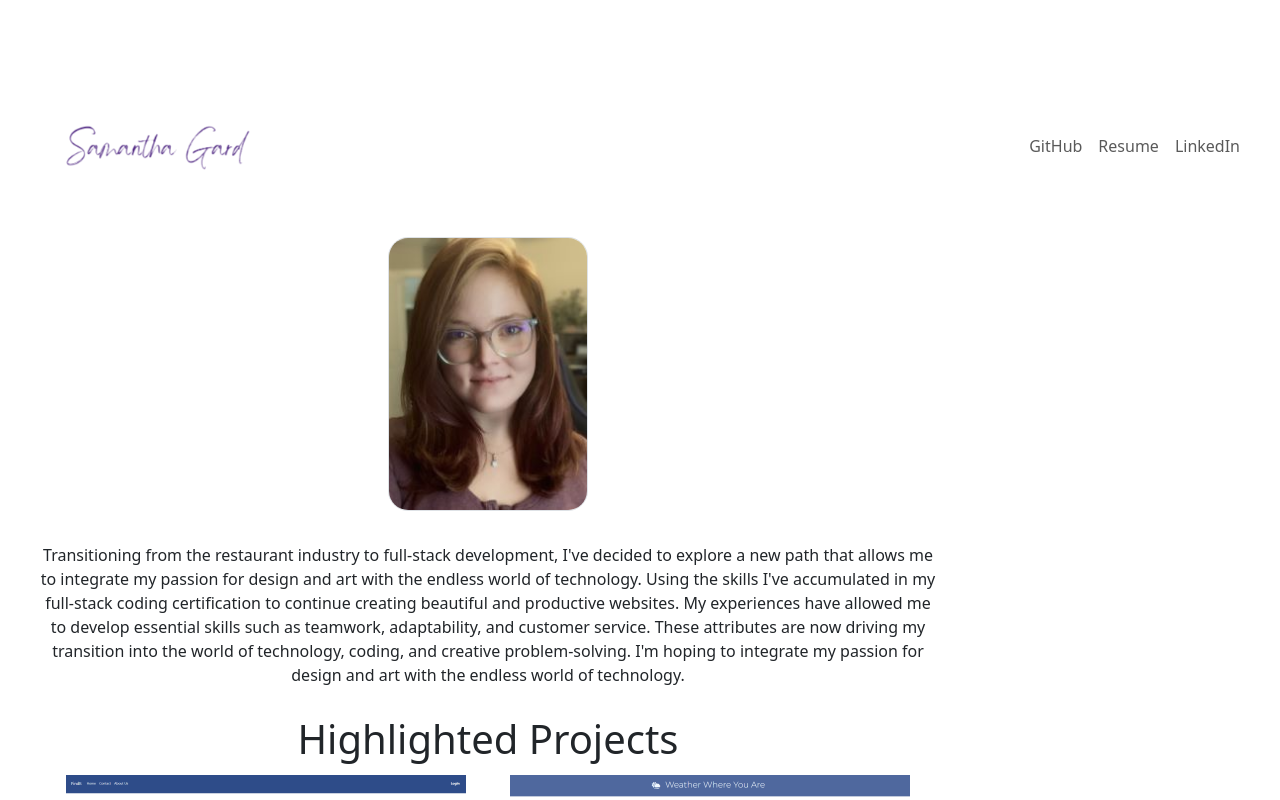
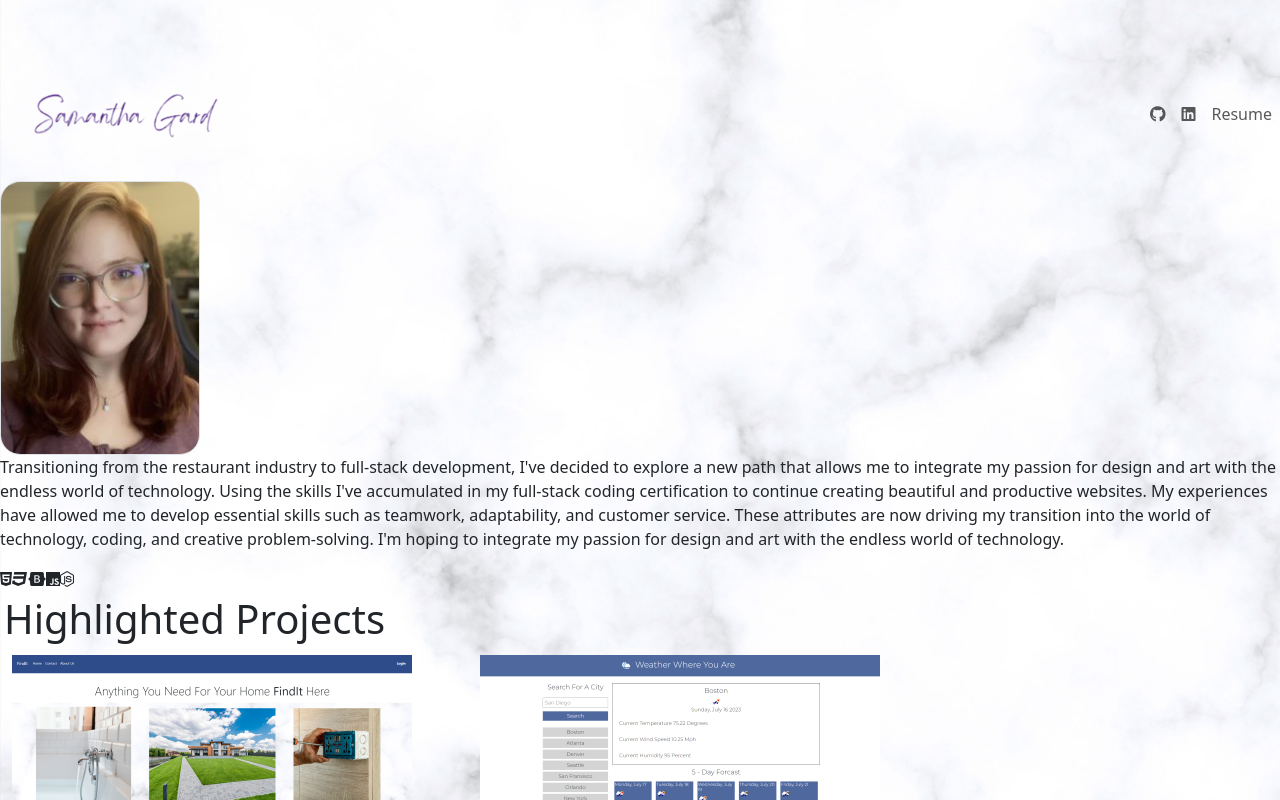
Before and after one commit to samanthagard13/SG-React-Portfolio, a React (Vite) app: page / in a window 1280 px wide. Shown: the top 800 px of the page. Built offline with nearby package versions, Linux system fonts and the light colour scheme.

Commit message:
added skill section

```diff
--- a/index.html
+++ b/index.html
@@ -4,13 +4,14 @@
     <meta charset="UTF-8" />
     <link rel="icon" type="image/svg+xml" href="/vite.svg" />
     <link rel="preconnect" href="https://fonts.googleapis.com">
-<link rel="preconnect" href="https://fonts.gstatic.com" crossorigin>
-<link href="https://fonts.googleapis.com/css2?family=Quicksand&display=swap" rel="stylesheet">
+    <link rel="preconnect" href="https://fonts.gstatic.com" crossorigin>
+    <link href="https://fonts.googleapis.com/css2?family=Quicksand&display=swap" rel="stylesheet">
+    <link rel="stylesheet" href="https://cdnjs.cloudflare.com/ajax/libs/font-awesome/5.15.3/css/all.min.css">
     <meta name="viewport" content="width=device-width, initial-scale=1.0" shrink-to-fit="no"/>
     <title>Samantha Gard</title>
   </head>
 
-  <body className="background">
+  <body>
     <div id="root"></div>
     <script type="module" src="/src/main.jsx"></script>
   </body>
--- a/src/App.css
+++ b/src/App.css
@@ -1,4 +1,4 @@
-.background {
+body {
   background-image: url('/images/background2.png');
   background-size: cover;
   background-repeat: no-repeat;
@@ -7,8 +7,6 @@
 #root {
   max-width: 1280px;
   margin: 0 auto;
-  padding: 2rem;
-  text-align: center;
 }
 
 .logo {
--- a/src/App.jsx
+++ b/src/App.jsx
@@ -1,8 +1,8 @@
 import React from 'react';
 import './App.css';
 import NavBar from './components/NavBar';
-import Photo from './components/Photo';
 import AboutMe from './components/AboutMe';
+import Skills from './components/Skills';
 import Projects from './components/Projects';
 import Footer from './components/Footer';
 import 'bootstrap/dist/css/bootstrap.min.css';
@@ -12,13 +12,13 @@ function App() {
 
 return (
 
-  <div className="conatiner justify-content-center align-items-center">
+  <div>
 
   <NavBar />
 
-  <Photo />
+  <AboutMe />
 
-  <AboutMe />
+  <Skills/>
 
   <Projects />
 
--- a/src/components/AboutMe.jsx
+++ b/src/components/AboutMe.jsx
@@ -4,7 +4,8 @@ import 'bootstrap/dist/js/bootstrap.bundle.min.js';
 
 function AboutMe() {
     return (
-        <div className="w-75 p-2">
+        <div>
+            <img className="border photo" width="200" src="/images/new-photo.jpg"></img>
                 <p>Transitioning from the restaurant industry to full-stack
             development, I've decided to explore a new path that allows me to
             integrate my passion for design and art with the endless world of
--- a/src/components/Footer.jsx
+++ b/src/components/Footer.jsx
@@ -4,7 +4,7 @@ import 'bootstrap/dist/js/bootstrap.bundle.min.js';
 
 function Footer() {
     return (
-        <div className="w-75">
+        <div>
             <h2 className="display-6">Contact Me</h2>
             <ul>
                 <li>Currently Working Towards A Position In The Web Design And Development Field</li>
--- a/src/components/NavBar.jsx
+++ b/src/components/NavBar.jsx
@@ -29,7 +29,14 @@ function NavBar() {
               className="nav-link"
               target="blank"
               href="https://github.com/samanthagard13"
-            >GitHub</a>
+            ><i className='fab fa-github'></i></a>
+          </li>
+          <li className="nav-item">
+            <a
+              className="nav-link"
+              target="blank"
+              href="https://www.linkedin.com/in/samantha-gard-47599b269"
+            ><i className='fab fa-linkedin'></i></a>
           </li>
           <li className="nav-item">
             <a
@@ -37,13 +44,6 @@ function NavBar() {
               target="blank"
               href="https://docs.google.com/document/d/1JIaw8u_5AKz1DxoVVX4aDPMrclz10sqJNAM1qPkprvY/edit?usp=sharing"
             >Resume</a>
-          </li>
-          <li className="nav-item">
-            <a
-              className="nav-link"
-              target="blank"
-              href="https://www.linkedin.com/in/samantha-gard-47599b269"
-            >LinkedIn</a>
           </li>
           </ul>
       </div>
--- a/src/components/Photo.jsx
+++ /dev/null
@@ -1,14 +0,0 @@
-import React from 'react';
-import 'bootstrap/dist/css/bootstrap.min.css';
-import 'bootstrap/dist/js/bootstrap.bundle.min.js';
-
-
-function Photo() {
-    return (
-        <div className="w-75 p-4 photo">
-            <img className="border photo" width="200" src="/images/new-photo.jpg"></img>
-        </div>
-    )
-};
-
-export default Photo;
--- a/src/components/Projects.jsx
+++ b/src/components/Projects.jsx
@@ -4,7 +4,7 @@ import 'bootstrap/dist/js/bootstrap.bundle.min.js';
 
 function Projects() {
     return (
-        <div className="w-75">
+        <div className='w-75'>
            <h2 className="display-6 p-1">Highlighted Projects</h2>
            <div className="project-list">
                 <ul className="container justify-content-center">
--- /dev/null
+++ b/src/components/Skills.jsx
@@ -0,0 +1,17 @@
+import React from 'react';
+import 'bootstrap/dist/css/bootstrap.min.css';
+import 'bootstrap/dist/js/bootstrap.bundle.min.js';
+
+function Skills() {
+    return (
+    <div className='icon-list'>
+        <a><i className='fab fa-html5'></i></a>
+        <a><i className='fab fa-css3'></i></a>
+        <a><i className='fab fa-bootstrap'></i></a>
+        <a><i className='fab fa-js'></i></a>
+        <a><i className='fab fa-node-js'></i></a>
+    </div>
+    )
+}
+
+export default Skills;
```
